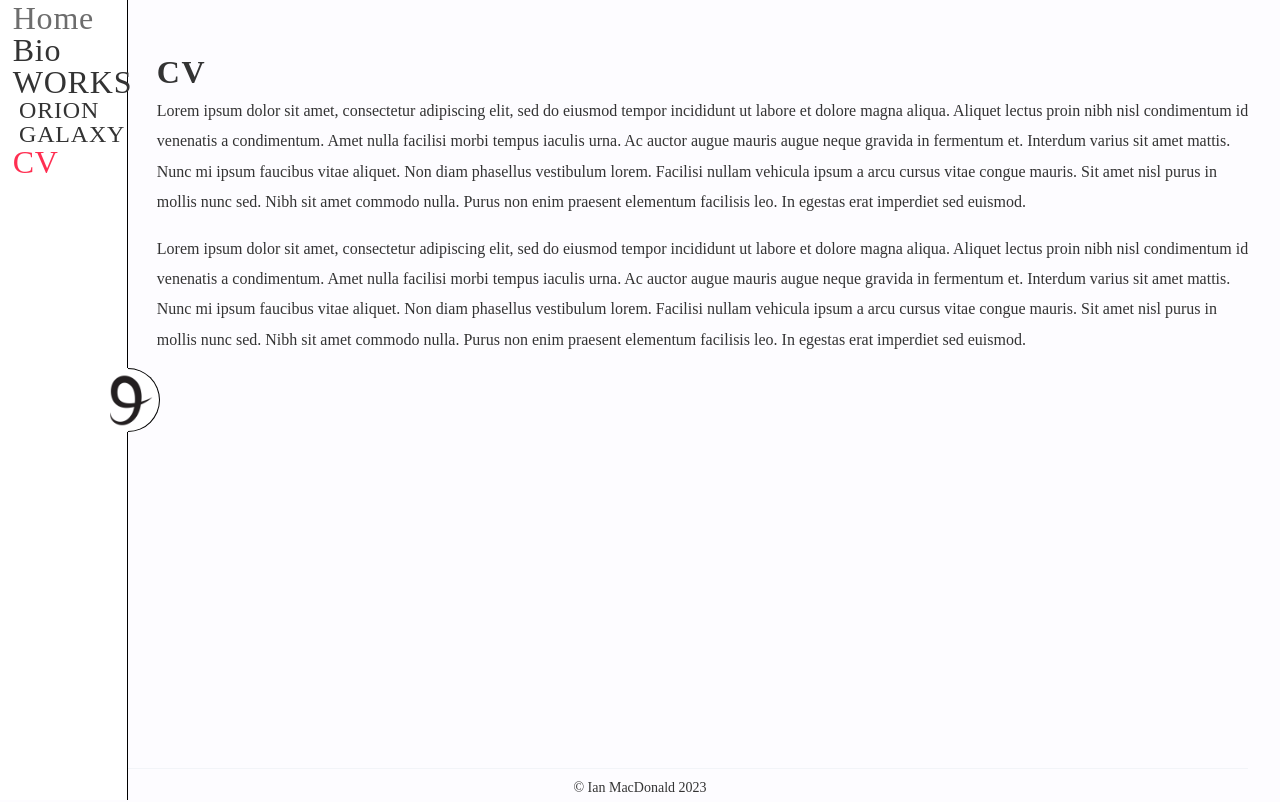
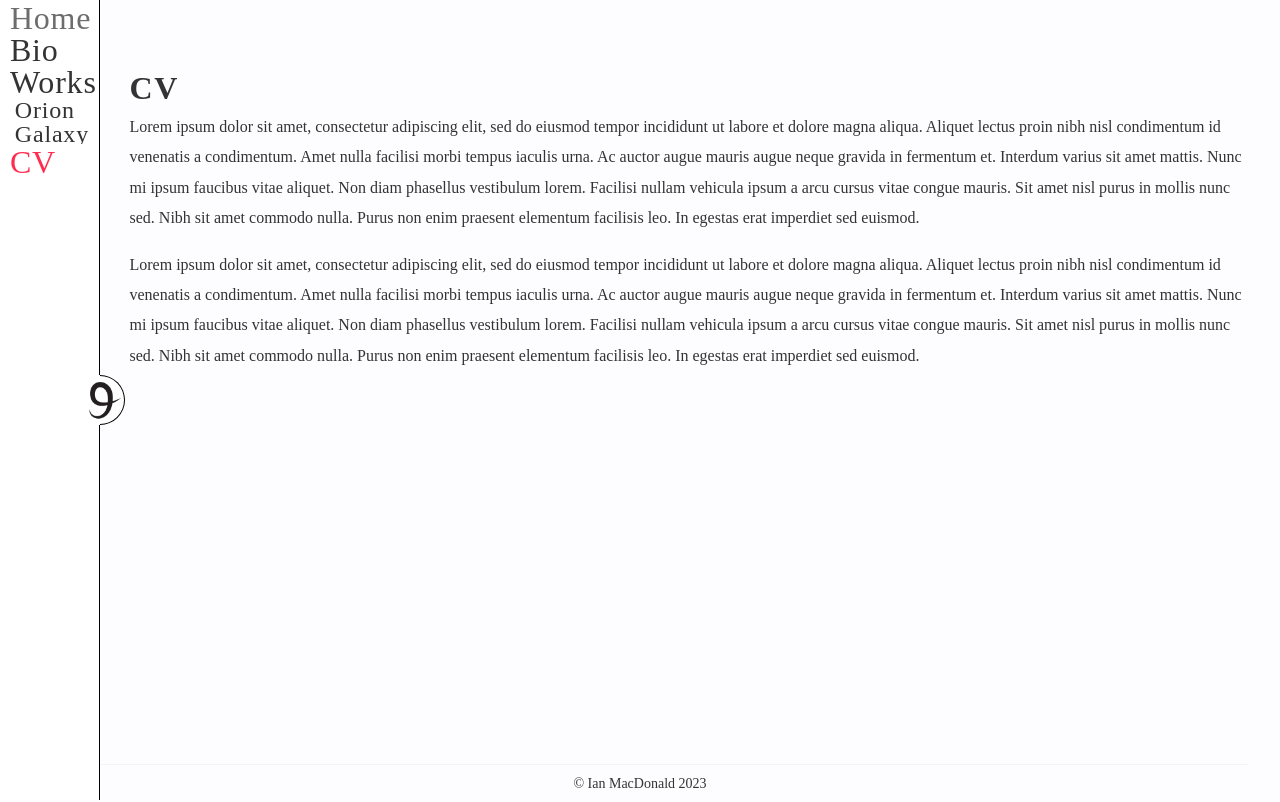
Before and after one commit to immacdonald/photo-portfolio, a React (Create React App) app: page /cv in a window 1280 px wide. Built offline with nearby package versions, Linux system fonts and the light colour scheme.

Commit message:
Made sidebar width dynamic

```diff
--- a/src/components/Page.module.scss
+++ b/src/components/Page.module.scss
@@ -1,10 +1,10 @@
 @use "../styles" as s;
 
 .main {
-    min-height: calc(100vh - s.$footerHeight);
-	padding-top: 3em;
-	width: calc(100vw - 128px);
-	margin-left: 128px;
+    min-height: calc(100vh - s.$footerHeight - 4px);
+	padding-top: 4em;
+	width: calc(100vw - s.$sidebarWidth);
+	margin-left: s.$sidebarWidth;
 }
 
 .responsiveWrapper {
--- a/src/components/Sidebar.js
+++ b/src/components/Sidebar.js
@@ -15,9 +15,9 @@ const Sidebar = () => {
                 <nav className={style.links}>
                     <NavLink label="Home" link="/"/>
                     <NavLink label="Bio" link="/biography"/>
-                    <NavSublinks label="WORKS" starting={true}>
-                        <NavLink label="ORION" link="/orion"/>
-                        <NavLink label="GALAXY" link="/galaxy"/>
+                    <NavSublinks label="Works" starting={true}>
+                        <NavLink label="Orion" link="/orion"/>
+                        <NavLink label="Galaxy" link="/galaxy"/>
                     </NavSublinks>
                     <NavLink label="CV" link="/cv"/>
                 </nav>
--- a/src/components/Sidebar.module.scss
+++ b/src/components/Sidebar.module.scss
@@ -1,5 +1,7 @@
-$navWidth: 128px;
-$navToggleSize: 64px;
+@use "../styles" as s;
+
+$navWidth: s.$sidebarWidth;
+$navToggleSize: 50px;
 $borderColor: black;
 $borderWidth: 1px;
 
@@ -20,6 +22,7 @@ $borderWidth: 1px;
 	display: flex;
 	align-items: center;
 	flex-direction: column;
+	overflow: hidden;
 }
 
 .navigation {
@@ -68,8 +71,8 @@ $borderWidth: 1px;
 
 	img {
 		position: absolute;
-		top: -5px;
-		left: 5px;
+		top: 5px;
+		left: 10px;
 		width: calc(#{$navToggleSize} - 10px);
 		z-index: 950;
 	}
@@ -87,3 +90,81 @@ $borderWidth: 1px;
 		background-color: white;
 	}
 }
+
+.menuLogo {
+	color: black;
+    background-color: blue;
+	width: 100%;
+	height: 80px;
+	padding: 1rem;
+	text-align: center;
+
+	img {
+		width: 100%;
+	}
+}
+
+.menuSocials {
+	width: 100%;
+	height: 300px;
+	padding-left: 10px;
+}
+
+.socialMedia {
+	padding: 10px;
+	margin-top: 1rem;
+	width: 100%;
+	height: 40px;
+	display: flex;
+	flex-direction: row;
+	align-items: center;
+	justify-content: left;
+
+	font: inherit;
+	color: var(#{--c-text-action});
+	text-decoration: none;
+
+	text-align: center;
+
+	.social-handle {
+		text-decoration: none;
+		margin-left: 10px;
+		font-size: 16px;
+	}
+
+
+	&:focus,
+	&:hover {
+		//background-color: var(#{--c-background-secondary});
+		color: var(#{--c-accent-primary});
+
+		.icon-button {
+			color: var(#{--c-accent-primary});
+		}
+	}
+}
+
+.icon {
+	img {
+		width: 64px;
+		height: 64px;
+		filter: invert(1);
+	}
+}
+
+.iconButton {
+
+	font-size: 32px;
+	border-radius: 8px;
+	color: var(#{--c-text-action});
+	transition: 0.15s ease;
+
+
+
+	&.disabled {
+		//background-color: var(#{--c-disabled-background});
+		color: var(#{--c-disabled-color});
+		border-color: var(#{--c-disabled-color});
+		pointer-events: none;
+	}
+}
--- a/src/pages/Biography.module.scss
+++ b/src/pages/Biography.module.scss
@@ -1,6 +1,6 @@
 @use "../styles" as s;
 
-img {
+.portrait {
     max-width: 400px;
     width: 30vw;
     margin: 10px 5%;
--- /dev/null
+++ b/src/styles/_format.scss
@@ -0,0 +1 @@
+$sidebarWidth: 100px;
--- a/src/styles/_index.scss
+++ b/src/styles/_index.scss
@@ -1,2 +1,3 @@
 @forward "color";
 @forward "typography";
+@forward "format";
```
